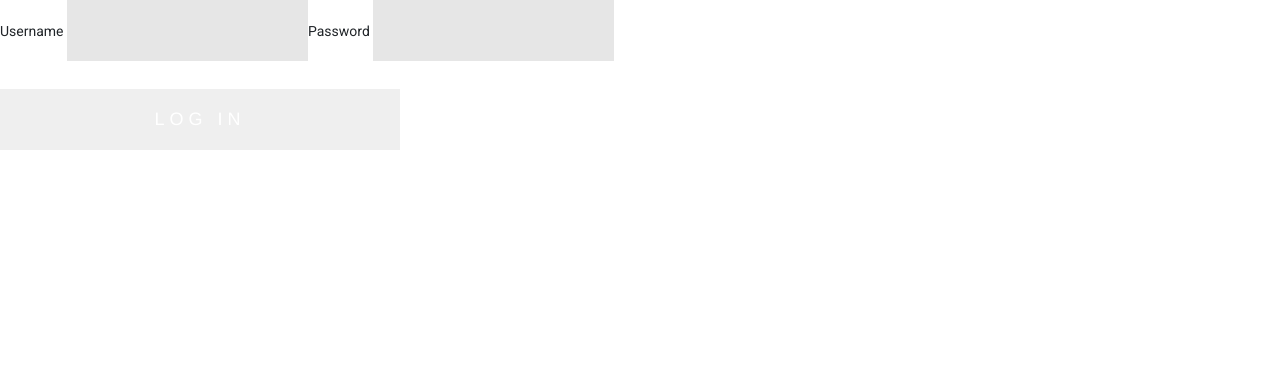
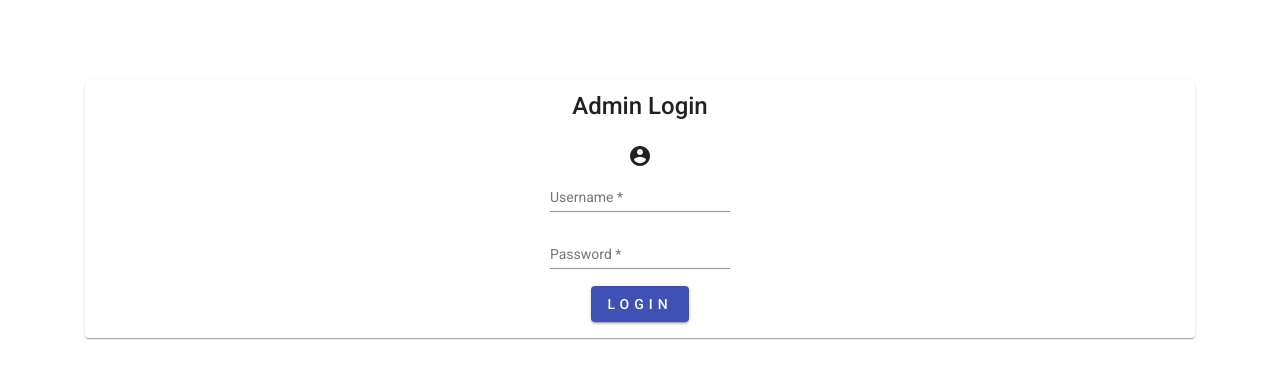
Before and after one commit to alexsoe28/MeanStack-Group14-CapstoneProject, an Angular app in the folder FrontEnd/Online-Groceries-frontend/: page /admin/signin in a window 1280 px wide. Shown: the top 378 px of the page. Built offline with nearby package versions, Linux system fonts and the light colour scheme.

Commit message:
styling admin signin

```diff
--- a/FrontEnd/Online-Groceries-frontend/src/app/app.module.ts
+++ b/FrontEnd/Online-Groceries-frontend/src/app/app.module.ts
@@ -7,6 +7,7 @@ import { MatIconModule } from '@angular/material/icon'
 import { MatInputModule } from '@angular/material/input'
 import { MatTableModule } from '@angular/material/table';
 import { MatFormFieldModule } from '@angular/material/form-field'
+import { MatSnackBarModule } from "@angular/material/snack-bar";
 import { AppRoutingModule } from './app-routing.module';
 import { AppComponent } from './app.component';
 import { BrowserAnimationsModule } from '@angular/platform-browser/animations';
@@ -73,6 +74,7 @@ import { EditProfileComponent } from './edit-profile/edit-profile.component';
       MatInputModule,
       MatFormFieldModule,
       MatTableModule,
+			MatSnackBarModule,
     ],
     providers: [loginAuthGuard],
     bootstrap: [AppComponent]
--- a/FrontEnd/Online-Groceries-frontend/src/app/components/admin/signin/signin.component.css
+++ b/FrontEnd/Online-Groceries-frontend/src/app/components/admin/signin/signin.component.css
@@ -0,0 +1,3 @@
+button {
+    width: fit-content;
+}
--- a/FrontEnd/Online-Groceries-frontend/src/app/components/admin/signin/signin.component.html
+++ b/FrontEnd/Online-Groceries-frontend/src/app/components/admin/signin/signin.component.html
@@ -1,13 +1,23 @@
-<form [formGroup]="signInForm" (ngSubmit)="onSubmit()">
-	<label>
-		Username
-		<input type="text" formControlName="username">
-	</label>
-	<label>
-		Password
-		<input type="text" formControlName="password">
-	</label>
-	<div>
-		<button type="submit">Log in</button>
+<div class="login">
+	<div class="container justify-content-center">
+		<mat-card>
+			<mat-card-title>Admin Login</mat-card-title>
+			<br/>
+			<form [formGroup]="signInForm" (ngSubmit)="onSubmit()">
+				<mat-icon aria-hidden="false" aria-label="account">account_circle</mat-icon>
+				<br />
+				<mat-form-field>
+					<mat-label>Username</mat-label>
+					<input matInput type="text" formControlName="username">
+				</mat-form-field>
+				<br />
+				<mat-form-field>
+					<mat-label>Password</mat-label>
+					<input matInput type="password" formControlName="password">
+				</mat-form-field>
+				<br />
+				<button mat-raised-button color="primary" type="submit">Login</button>
+			</form>
+		</mat-card>
 	</div>
-</form>
+</div>
--- a/FrontEnd/Online-Groceries-frontend/src/app/components/admin/signin/signin.component.ts
+++ b/FrontEnd/Online-Groceries-frontend/src/app/components/admin/signin/signin.component.ts
@@ -2,6 +2,7 @@ import { Component, OnInit } from '@angular/core';
 import { FormBuilder, FormControl, Validators } from '@angular/forms';
 import { Router } from '@angular/router';
 import { UserRole, UsersService } from 'src/app/services/users/users.service';
+import { MatSnackBar } from "@angular/material/snack-bar";
 
 @Component({
 	selector: 'app-signin',
@@ -15,7 +16,12 @@ export class SignInComponent implements OnInit {
 		password: ['', [Validators.required]],
 	})
 
-	constructor(private fb: FormBuilder, private router: Router, private usersService: UsersService) { }
+	constructor(
+		private fb: FormBuilder,
+		private router: Router,
+		private usersService: UsersService,
+		private _snackBar: MatSnackBar
+	) { }
 
 	ngOnInit(): void { }
 
@@ -39,6 +45,7 @@ export class SignInComponent implements OnInit {
 				.subscribe(({ userId }) => {
 					if (userId === undefined) {
 						console.log("wrong username / password");
+						this._snackBar.open("Wrong Username or Password!", undefined, { duration: 3000 });
 					} else {
 						console.log(`logged in as userId: ${userId}`);
 						this.router.navigate(['/admin/home']);
```
